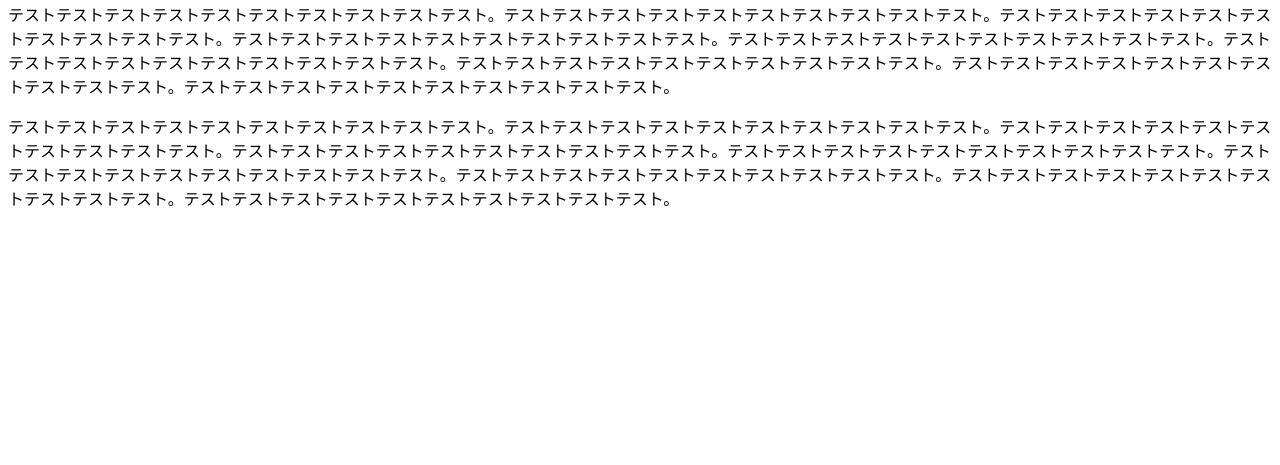
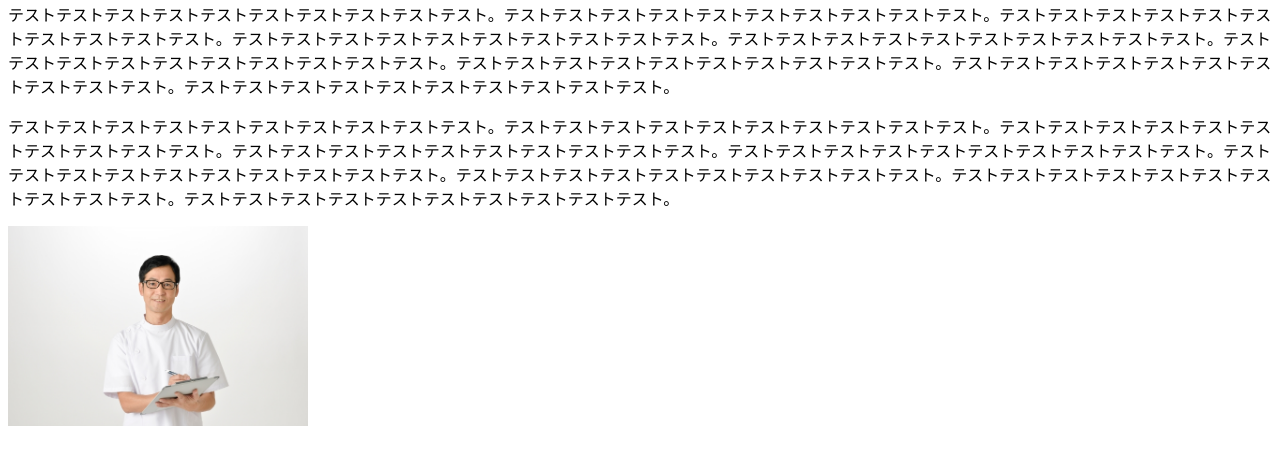
Before and after one commit to akaihiroaki/vercel-test, a plain HTML site: page index.html in a window 1280 px wide. Shown: the part 87-552 px from the top of the page. Drawn offline with Linux system fonts and the light colour scheme.

Commit message:
Add files via upload

```diff
--- a/index.html
+++ b/index.html
@@ -10,5 +10,6 @@
     <h1>タイトル0314に作業</h1>
     <p>テストテストテストテストテストテストテストテストテストテスト。テストテストテストテストテストテストテストテストテストテスト。テストテストテストテストテストテストテストテストテストテスト。テストテストテストテストテストテストテストテストテストテスト。テストテストテストテストテストテストテストテストテストテスト。テストテストテストテストテストテストテストテストテストテスト。テストテストテストテストテストテストテストテストテストテスト。テストテストテストテストテストテストテストテストテストテスト。テストテストテストテストテストテストテストテストテストテスト。</p>
     <p>テストテストテストテストテストテストテストテストテストテスト。テストテストテストテストテストテストテストテストテストテスト。テストテストテストテストテストテストテストテストテストテスト。テストテストテストテストテストテストテストテストテストテスト。テストテストテストテストテストテストテストテストテストテスト。テストテストテストテストテストテストテストテストテストテスト。テストテストテストテストテストテストテストテストテストテスト。テストテストテストテストテストテストテストテストテストテスト。テストテストテストテストテストテストテストテストテストテスト。</p>
+    <img src="img/1351904_s.jpg" width="300px" height="auto">
   </body>
 </html>
```
